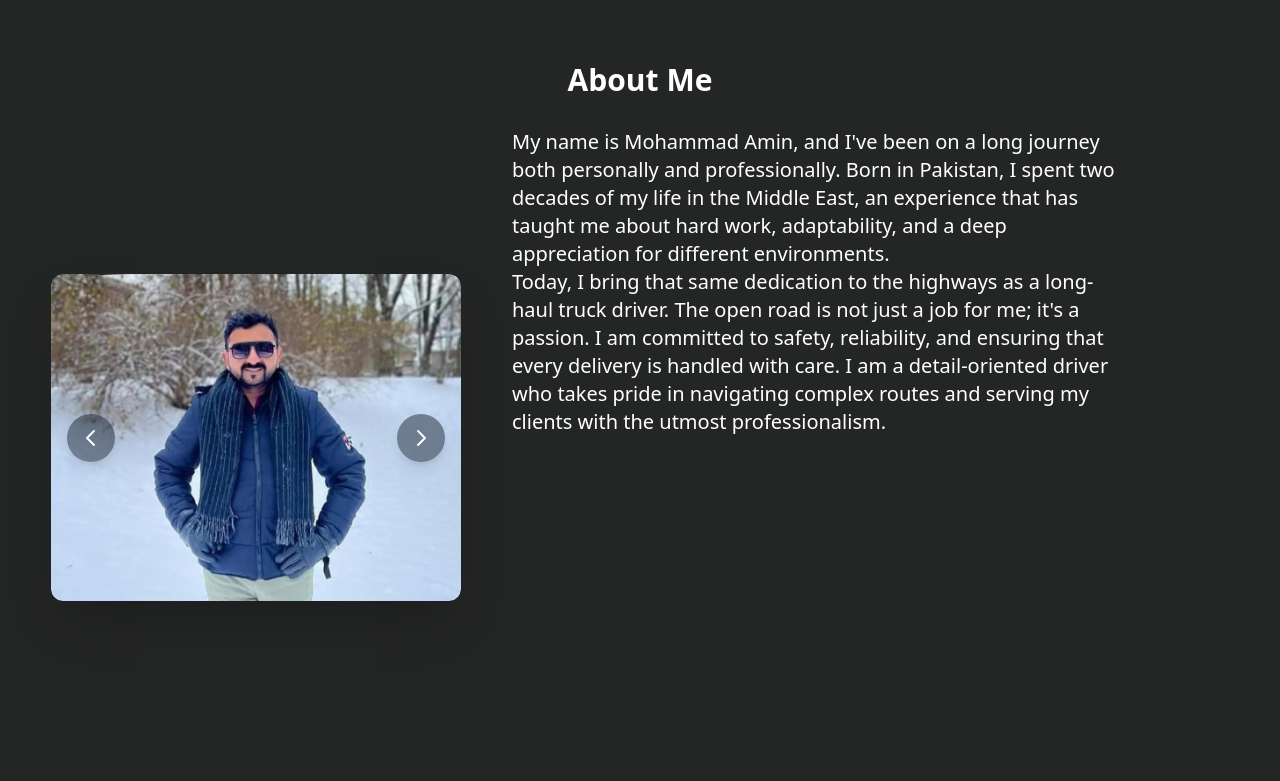
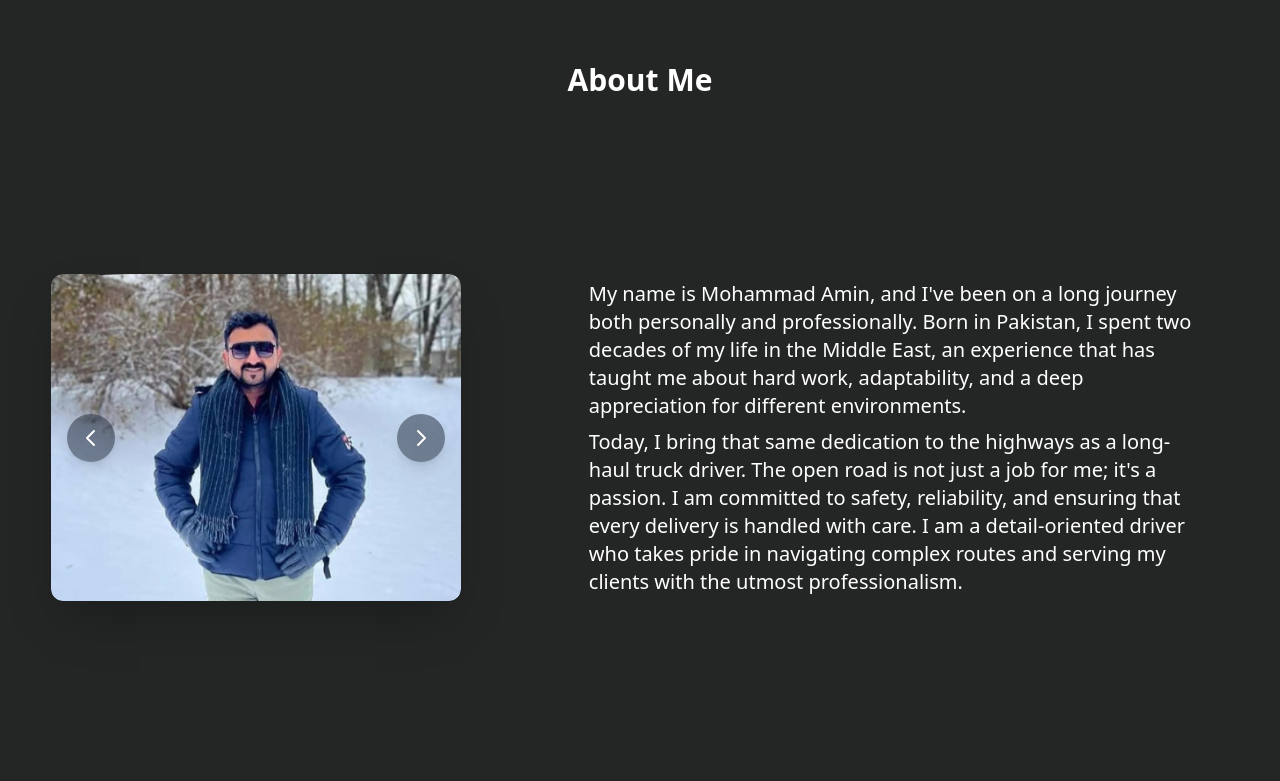
Before and after one commit to hamza-1897/m-amin-portfolio, a plain HTML site: page index.html in a window 1280 px wide. Shown: the part 708-1489 px from the top of the page. Drawn offline with nearby package versions, Linux system fonts and the light colour scheme.

Commit message:
Update about me Content

```diff
--- a/index.html
+++ b/index.html
@@ -113,7 +113,7 @@
       </div>
   </div>
   <div id="abt-content" class="flex justify-center textlg md:text-xl text-white py-4 md:py-0 gap-6 md:gap-14 overflow-hidden items-center  flex-col w-ful h-50% md:h-full md:w-[60%]">
-      <div class="h-full w-full">
+      <div class="h-full w-full flex flex-col items-center justify-center gap-2">
               <p class="w-[80%]">My name is Mohammad Amin, and I've been on a long journey both personally and professionally. Born in Pakistan, I spent two decades of my life in the Middle East, an experience that has taught me about hard work, adaptability, and a deep appreciation for different environments.</p>
   <p class="w-[80%]">Today, I bring that same dedication to the highways as a long-haul truck driver. The open road is not just a job for me; it's a passion. I am committed to safety, reliability, and ensuring that every delivery is handled with care. I am a detail-oriented driver who takes pride in navigating complex routes and serving my clients with the utmost professionalism.</p>
 
```
